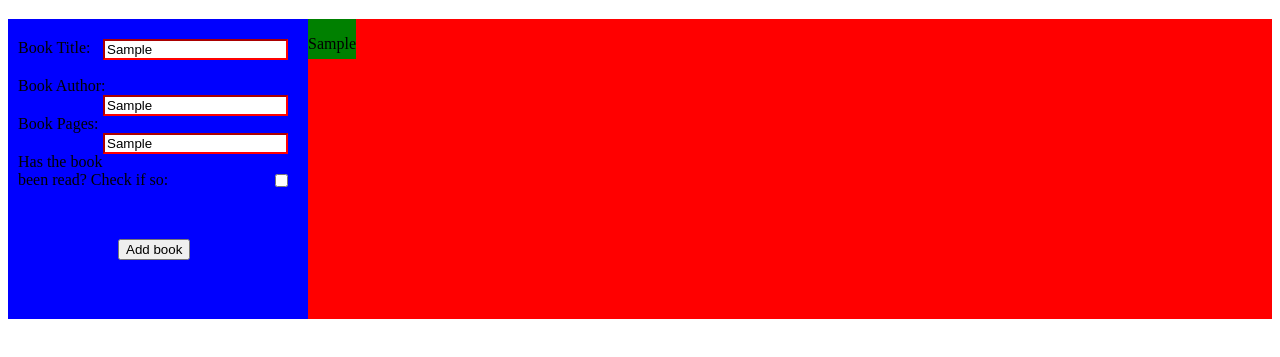
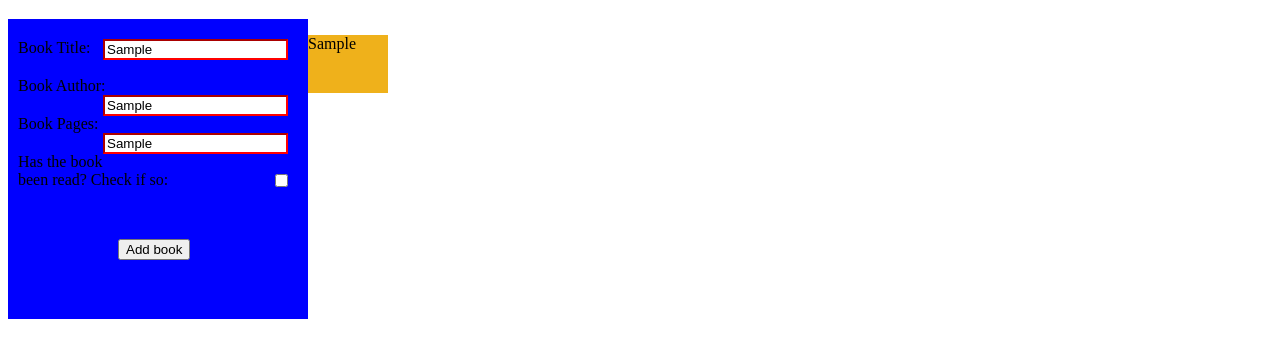
Before and after one commit to ParkerGagliano/OdinProjectLibrary, a plain HTML site: page index.html in a window 1280 px wide. Both pictures are taken after typing "Sample", "Sample", "Sample" into the empty fields and a click on the button "Add book". Shown: the part 61-418 px from the top of the page. Drawn offline with Linux system fonts and the light colour scheme.

Commit message:
added grid for the shelf and randomly generated background colors for each book on shelf

```diff
--- a/main.js
+++ b/main.js
@@ -12,20 +12,24 @@ addBookButton.addEventListener('click', function() {
     console.log(bookTitle.value, bookAuthor.value, bookPages.value, bookRead.checked)
     let z = document.createElement('p')
     z.innerText = bookTitle.value
-    createBook(bookcount, bookTitle.value, bookAuthor.value, bookPages.value, bookRead.checked)
+    createBook(bookcount, bookTitle.value, bookAuthor.value, bookPages.value, bookRead.checked, `#${Math.floor(Math.random()*16777215).toString(16)}`)
 
 })
 
-function createBook(bookcount, title, author, pages, read) {
+function createBook(bookcount, title, author, pages, read, backgroundcolor) {
     bookcount += 1
-    bookShelf.push(new Book(bookcount, title, author, pages, read))
+    bookShelf.push(new Book(bookcount, title, author, pages, read, backgroundcolor))
     renderBooks()
 }
 
 function renderBooks() {
+    testInput.innerHTML = '';
     for(let book of bookShelf) {
         let author = document.createElement('p')
         author.innerText = book.author
+        let randomColor = Math.floor(Math.random()*16777215).toString(16);
+        console.log(book.backgroundcolor)
+        author.style.backgroundColor = book.backgroundcolor
         testInput.appendChild(author)
     }
 
@@ -33,12 +37,13 @@ function renderBooks() {
 
 
 class Book {
-    constructor(bookcount, title, author, pages, read) {
+    constructor(bookcount, title, author, pages, read, backgroundcolor) {
         this.bookcount =  bookcount
         this.title = title
         this.author = author
         this.pages = pages
         this.read = read
+        this.backgroundcolor = backgroundcolor
     }
 
 }
--- a/styles.css
+++ b/styles.css
@@ -5,13 +5,13 @@
 
 .inputcontainer {
     display: flex;
-    background-color: red;
     height: 300px;
 }
 
 .input-box {
     background-color: blue;
     width: 300px;
+    display: block;
 }
 
 .input-line {
@@ -31,7 +31,9 @@
 }
 
 .test-input {
-    background-color: green;
-    display: block;
-    height: 40px;
-}
+    flex: 1;
+    display: grid;
+    grid-template-columns: repeat(12, 1fr);
+    grid-template-rows: repeat(3, 1fr);
+    row-gap: 15px;
+  }
```
Also changed, not shown: index.html (+0 -1 lines).
